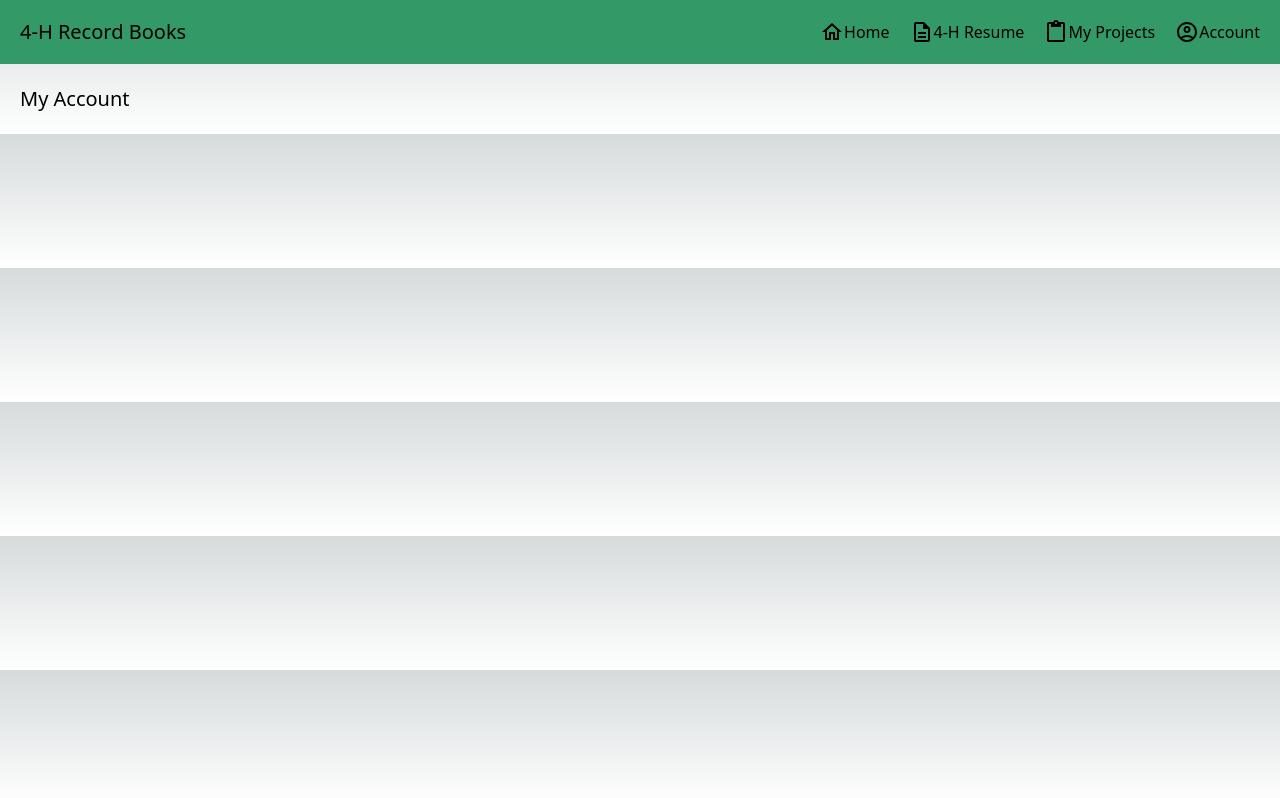
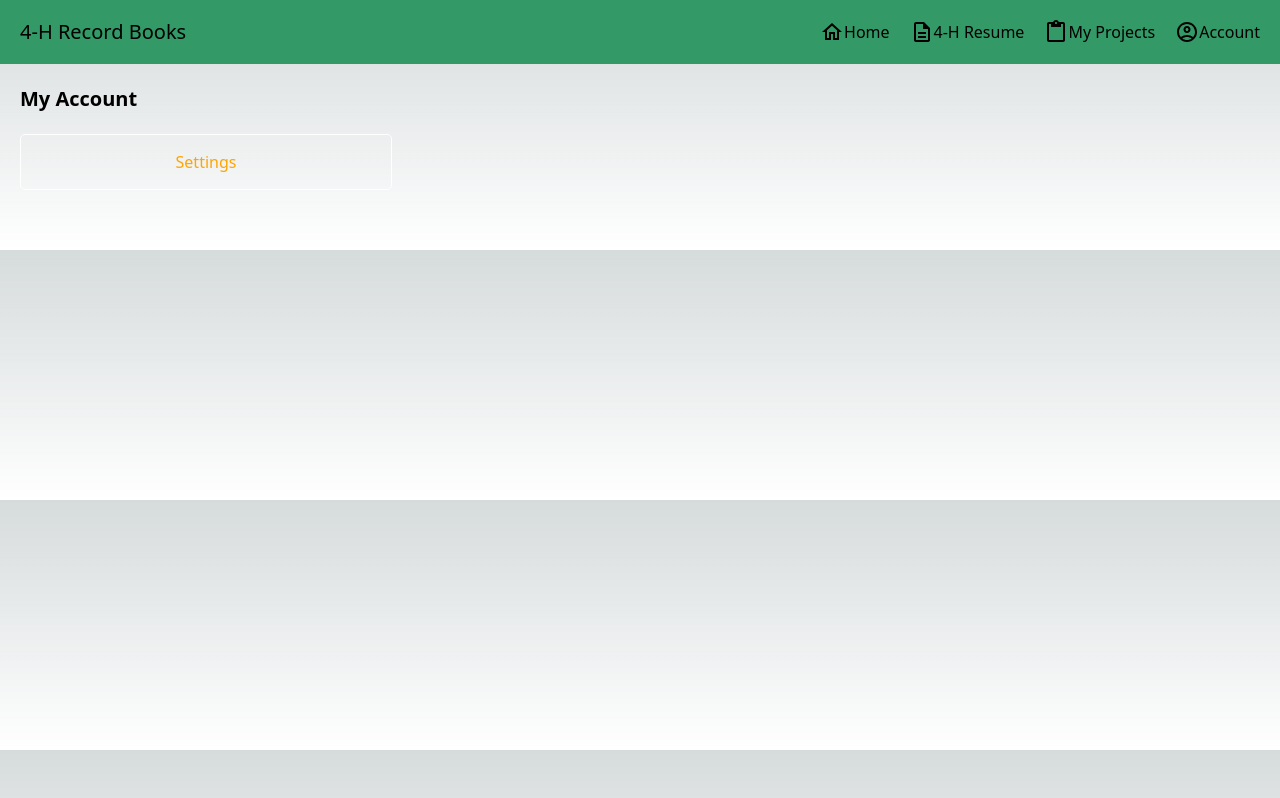
Before and after one commit to Oregon-State-4-H/4HRecordBooks, a Next.js app in the folder 4h-record-books/: page /account in a window 1280 px wide. Built offline with nearby package versions, Linux system fonts and the light colour scheme.

Commit message:
starting accounts page

```diff
--- a/4h-record-books/src/app/account/page.jsx
+++ b/4h-record-books/src/app/account/page.jsx
@@ -3,7 +3,16 @@ import classes from './styles.module.css';
 export default function Account() {
   return (
     <main>
-      <h1>My Account</h1>
+      <h1><b>My Account</b></h1>
+      <div className="card-grid">
+
+        <div className= { classes.acc_card }>
+          <div className={ classes.acc_card_header }>
+            <div className={ classes.acc_card_title }>Settings</div>
+          </div>
+        </div>
+
+      </div>
     </main>
   );
 }
--- a/4h-record-books/src/app/account/styles.module.css
+++ b/4h-record-books/src/app/account/styles.module.css
@@ -0,0 +1,25 @@
+.card-grid {
+    padding-top: 20px;
+    display: flex;
+    flex-direction: row;
+    flex-wrap: wrap;
+}
+
+.acc_card {
+    border: 1px solid white;
+    border-radius: 5px;
+    padding-top: 15px;
+    padding-bottom: 15px;
+    margin-right: 40px;
+    margin-bottom: 40px;
+    width: 30%;
+    text-align: center;
+
+    @media (max-width: 480px) {
+      width: 100%;
+    }
+}
+
+.acc_card_title {
+    color: orange;
+}
```
